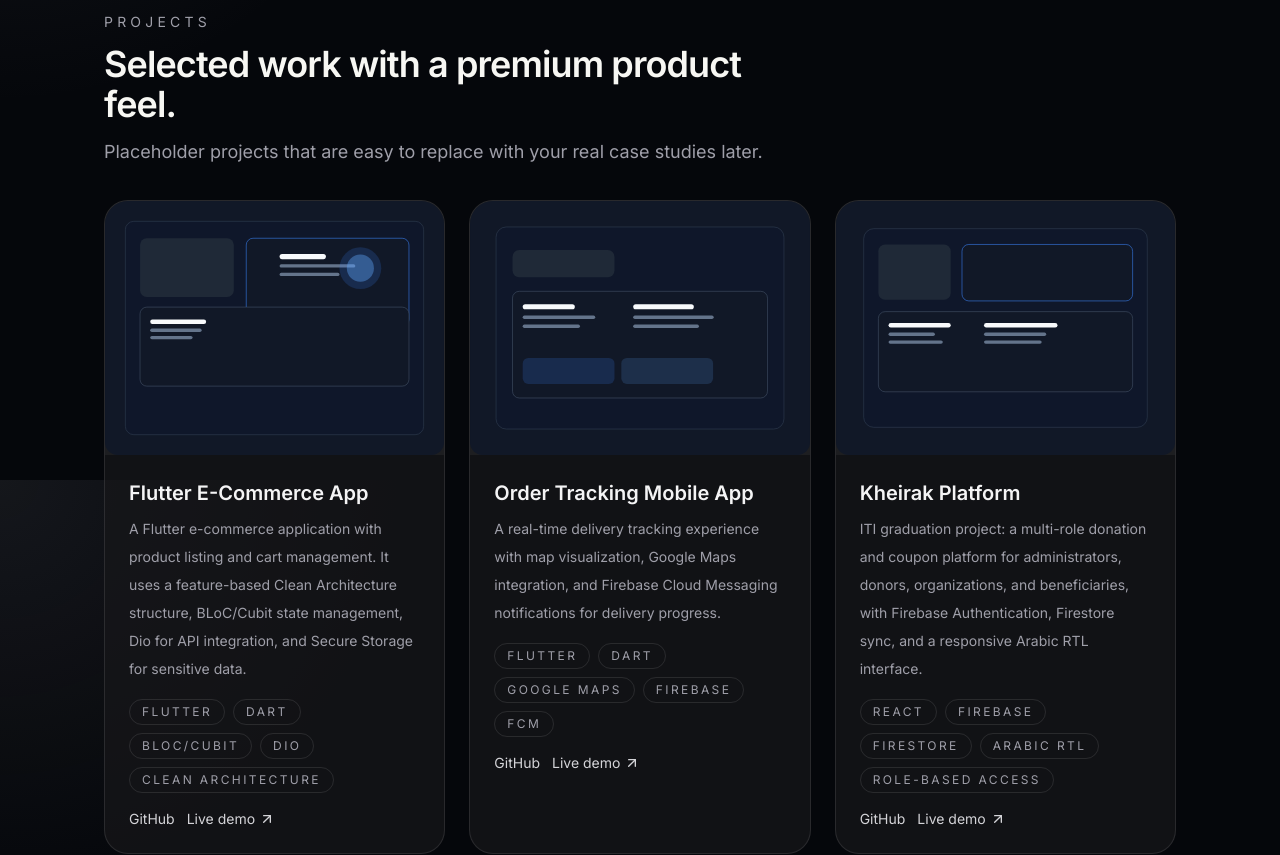
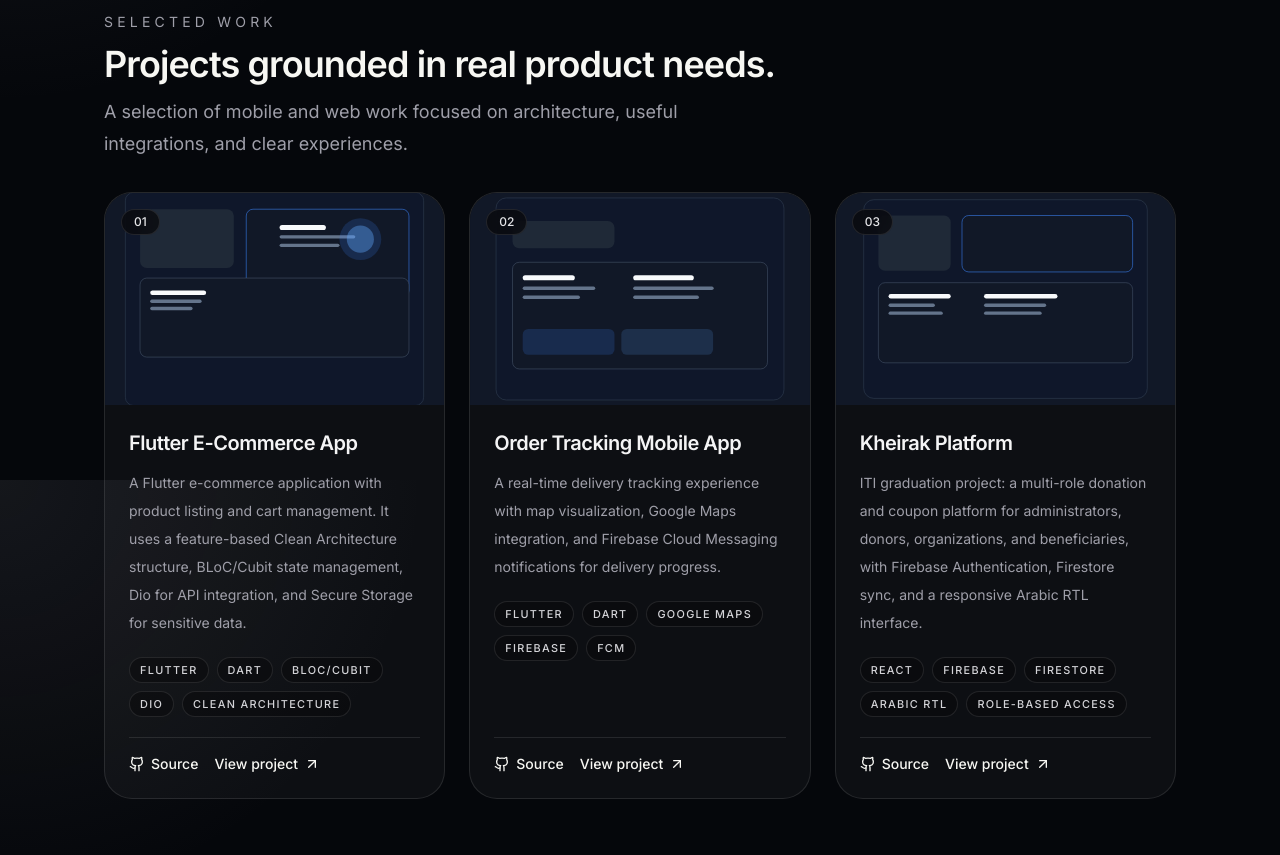
Before and after one commit to MohammadFayyad/portfolio, a Next.js app: page / in a window 1280 px wide. Shown: the part 3520-4375 px from the top of the page. Built offline with nearby package versions, Linux system fonts and the light colour scheme.

Commit message:
Improve portfolio project cards

```diff
--- a/src/components/sections/projects-section.tsx
+++ b/src/components/sections/projects-section.tsx
@@ -1,43 +1,36 @@
 import Image from "next/image";
 import Link from "next/link";
+import { ArrowUpRight, Github } from "lucide-react";
 
 import { Section } from "@/components/ui/section";
 import { projects } from "@/data/content";
-import { ArrowUpRight } from "lucide-react";
 
 export function ProjectsSection() {
   return (
     <Section
-            eyebrow="Projects"
-            title="Selected work with a premium product feel."
-            description="Placeholder projects that are easy to replace with your real case studies later."
+      eyebrow="Selected work"
+      title="Projects grounded in real product needs."
+      description="A selection of mobile and web work focused on architecture, useful integrations, and clear experiences."
       className="border-t border-white/10"
     >
       <div className="grid gap-6 lg:grid-cols-3">
-                {projects.map((project) => (
-                    <article key={project.title} className="group overflow-hidden rounded-3xl border border-white/10 bg-zinc-900/70">
-                        <div className="relative aspect-[4/3] overflow-hidden bg-white/5">
-                            <Image src={project.image} alt={project.title} fill className="object-cover transition duration-500 group-hover:scale-[1.03]" />
+        {projects.map((project, index) => (
+          <article key={project.title} className="group flex flex-col overflow-hidden rounded-[1.75rem] border border-white/10 bg-white/[0.035] transition duration-300 hover:-translate-y-1 hover:border-teal-200/30 hover:bg-white/[0.06]">
+            <div className="relative aspect-[16/10] overflow-hidden bg-zinc-900">
+              <Image src={project.image} alt={project.title + " project preview"} fill className="object-cover transition duration-500 group-hover:scale-[1.04]" />
+              <span className="absolute left-4 top-4 rounded-full border border-white/10 bg-zinc-950/75 px-3 py-1 text-xs font-medium text-zinc-200 backdrop-blur">{"0" + (index + 1)}</span>
             </div>
-                        <div className="flex flex-col gap-4 p-6">
-                            <div className="space-y-2">
-                                <h3 className="text-xl font-semibold text-zinc-100">{project.title}</h3>
+            <div className="flex flex-1 flex-col gap-5 p-6">
+              <div className="space-y-3">
+                <h3 className="text-xl font-semibold tracking-tight text-zinc-100">{project.title}</h3>
                 <p className="text-sm leading-7 text-zinc-400">{project.description}</p>
               </div>
               <div className="flex flex-wrap gap-2">
-                                {project.stack.map((stack) => (
-                                    <span key={stack} className="rounded-full border border-white/10 px-3 py-1 text-xs uppercase tracking-[0.2em] text-zinc-400">
-                                        {stack}
-                                    </span>
-                                ))}
+                {project.stack.map((stack) => <span key={stack} className="rounded-full border border-white/10 bg-zinc-950/50 px-2.5 py-1 text-[0.68rem] font-medium uppercase tracking-[0.12em] text-zinc-300">{stack}</span>)}
               </div>
-                            <div className="flex items-center gap-3 text-sm text-zinc-300">
-                                <Link href={project.github} className="transition hover:text-zinc-100">
-                                    GitHub
-                                </Link>
-                                <Link href={project.demo} className="inline-flex items-center gap-1 transition hover:text-zinc-100">
-                                    Live demo <ArrowUpRight className="h-4 w-4" />
-                                </Link>
+              <div className="mt-auto flex items-center gap-4 border-t border-white/10 pt-4 text-sm font-medium">
+                <Link href={project.github} target="_blank" rel="noreferrer" className="inline-flex items-center gap-1.5 text-zinc-300 transition hover:text-teal-100"><Github className="h-4 w-4" /> Source</Link>
+                <Link href={project.demo} target="_blank" rel="noreferrer" className="inline-flex items-center gap-1.5 text-zinc-300 transition hover:text-teal-100">View project <ArrowUpRight className="h-4 w-4" /></Link>
               </div>
             </div>
           </article>
```
Lines whose indentation alone changed are shown as unchanged.
